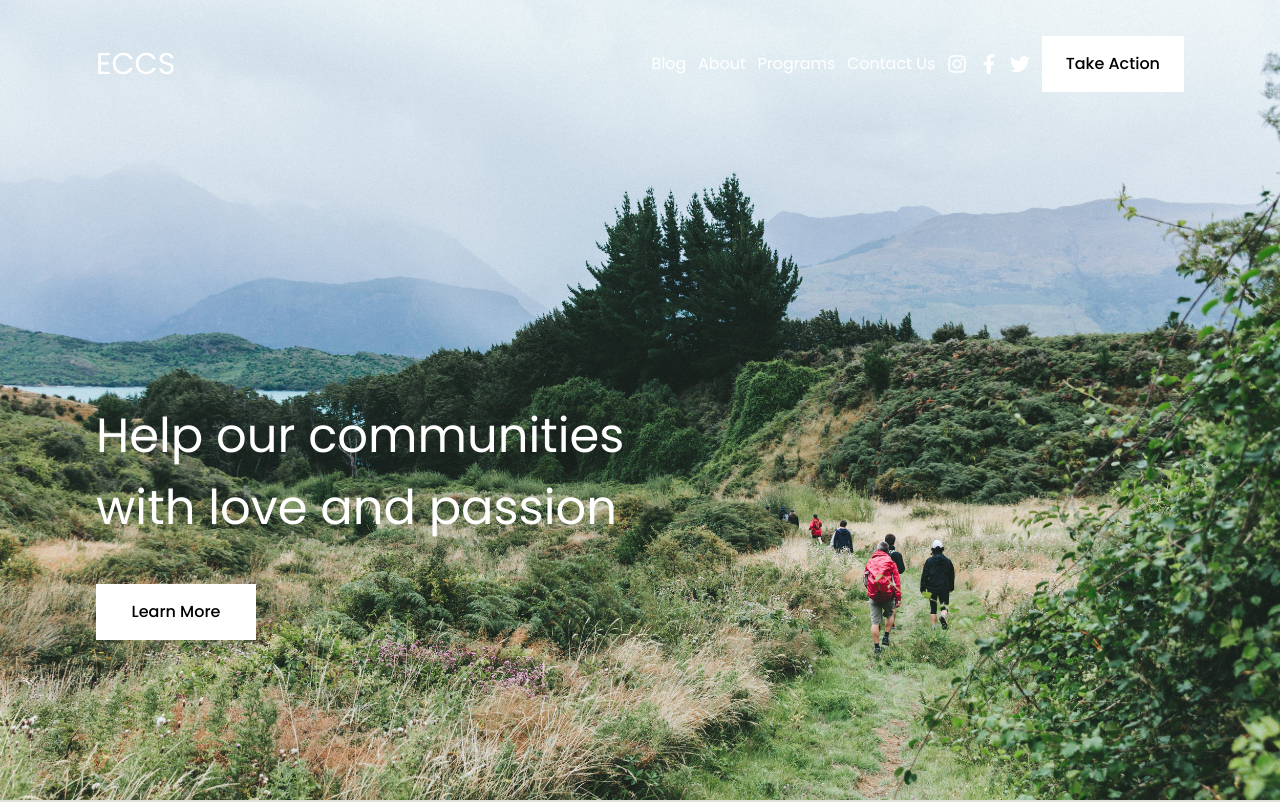
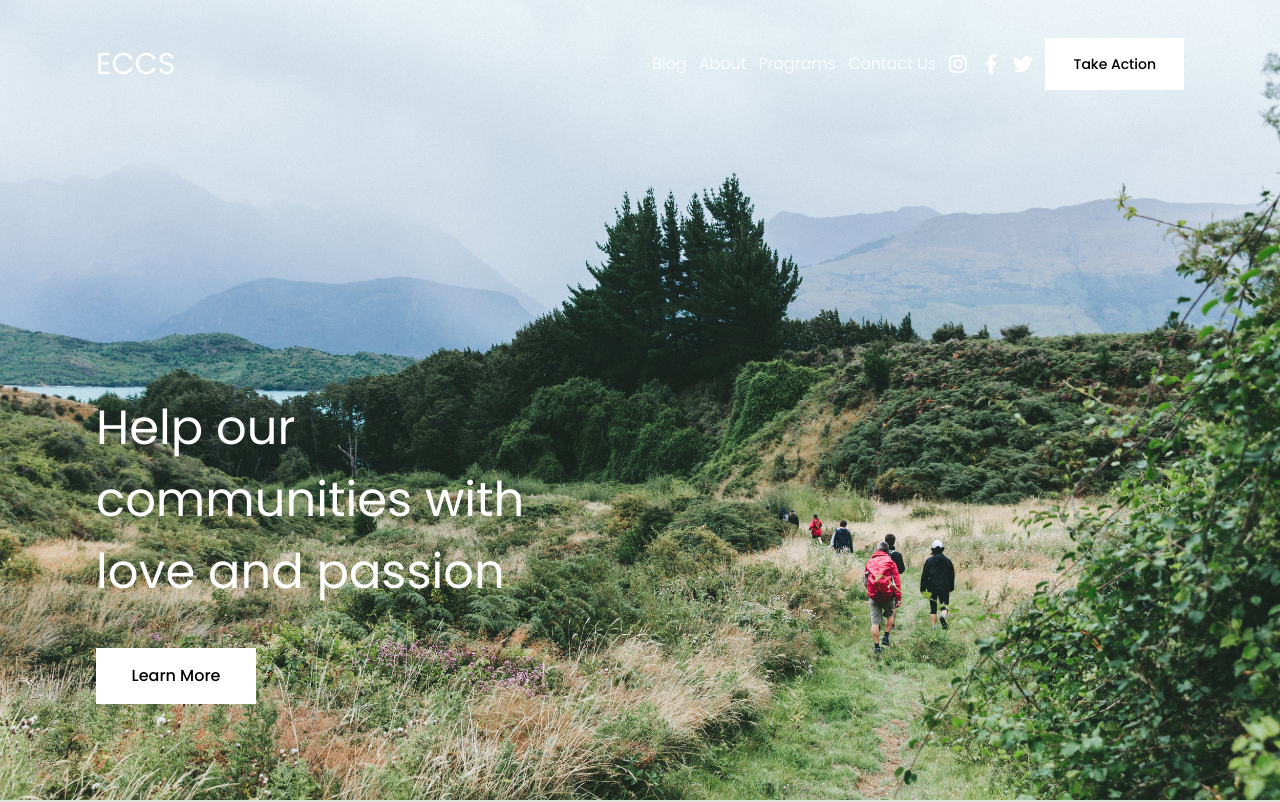
Before and after one commit to vvEii/eccs-website, a React (Create React App) app in the folder app/: page / in a window 1280 px wide. Shown: the top 802 px of the page. Built offline with nearby package versions, Linux system fonts and the light colour scheme.

Commit message:
Change navbar font weight

```diff
--- a/app/src/components/Navbar.js
+++ b/app/src/components/Navbar.js
@@ -10,10 +10,18 @@ const Navbar = () => {
       <Link to='/' className='text-3xl font-normal w-1/2 text-left'>
         ECCS
       </Link>
-      <Link to='/blog'>Blog</Link>
-      <Link to='/about'>About</Link>
-      <Link to='/programs'>Programs</Link>
-      <Link to='/contact'>Contact Us</Link>
+      <Link className='font-light' to='/blog'>
+        Blog
+      </Link>
+      <Link className='font-light' to='/about'>
+        About
+      </Link>
+      <Link className='font-light' to='/programs'>
+        Programs
+      </Link>
+      <Link className='font-light' to='/contact'>
+        Contact Us
+      </Link>
       <a href='https://www.instagram.com/engagedcommunities/'>
         <svg
           className='w-5 h-5'
@@ -56,7 +64,7 @@ const Navbar = () => {
       </a>
       <Link
         to='/take-action'
-        className='bg-white text-black px-6 py-4 font-medium hover:bg-gray-100'
+        className='bg-white text-sm text-black px-7 py-4 font-medium hover:bg-gray-100'
       >
         Take Action
       </Link>
--- a/app/src/pages/Home.js
+++ b/app/src/pages/Home.js
@@ -5,12 +5,12 @@ const Home = () => {
   return (
     <>
       <div
-        className='bg-no-repeat bg-center bg-cover w-auto h-screen py-8'
+        className='bg-no-repeat bg-center bg-cover w-auto h-screen'
         style={{
           backgroundImage: 'url(images/bg-landing-page.jpg)',
         }}
       >
-        <div className='flex flex-col absolute bottom-40'>
+        <div className='flex flex-col absolute bottom-24 w-4/5'>
           <p className='text-5xl text-white font-normal pl-24 w-3/5 mb-10 text-left leading-normal'>
             Help our communities with love and passion
           </p>
```
